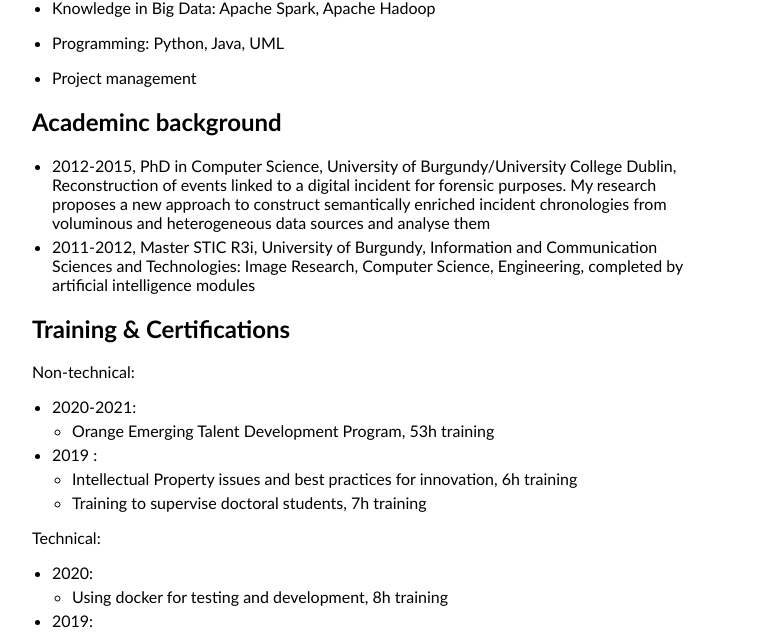
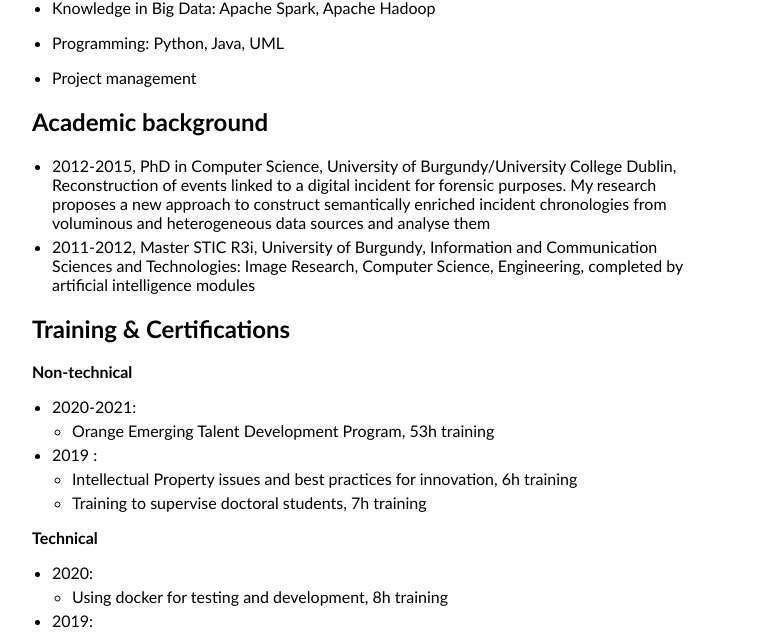
Before and after one commit to yoanchabot/yoanchabot.github.io, a Jekyll site: the page built from skills.md, in a window 1280 px wide. Shown: the part 355-989 px from the top of the page, without its empty margins (258-1021 px from the left). Built offline with Jekyll 4.4.1, drawn with Linux system fonts in a browser that asks for light colours.

Commit message:
Update skills.md

```diff
--- a/skills.md
+++ b/skills.md
@@ -13,19 +13,19 @@ title: Training & Skills
 
 * Project management
 
-## Academinc background
+## Academic background
 * 2012-2015, PhD in Computer Science, University of Burgundy/University College Dublin, Reconstruction of events linked to a digital incident for forensic purposes. My research proposes a new approach to construct semantically enriched incident chronologies from voluminous and heterogeneous data sources and analyse them
 * 2011-2012, Master STIC R3i, University of Burgundy, Information and Communication Sciences and Technologies: Image Research, Computer Science, Engineering, completed by artificial intelligence modules
 
 ## Training & Certifications
-Non-technical:
+<b>Non-technical</b>
 * 2020-2021:
   * Orange Emerging Talent Development Program, 53h training
 * 2019 :
   * Intellectual Property issues and best practices for innovation, 6h training
   * Training to supervise doctoral students, 7h training
 
-Technical:
+<b>Technical</b>
 * 2020:
   * Using docker for testing and development, 8h training
 * 2019:
```
